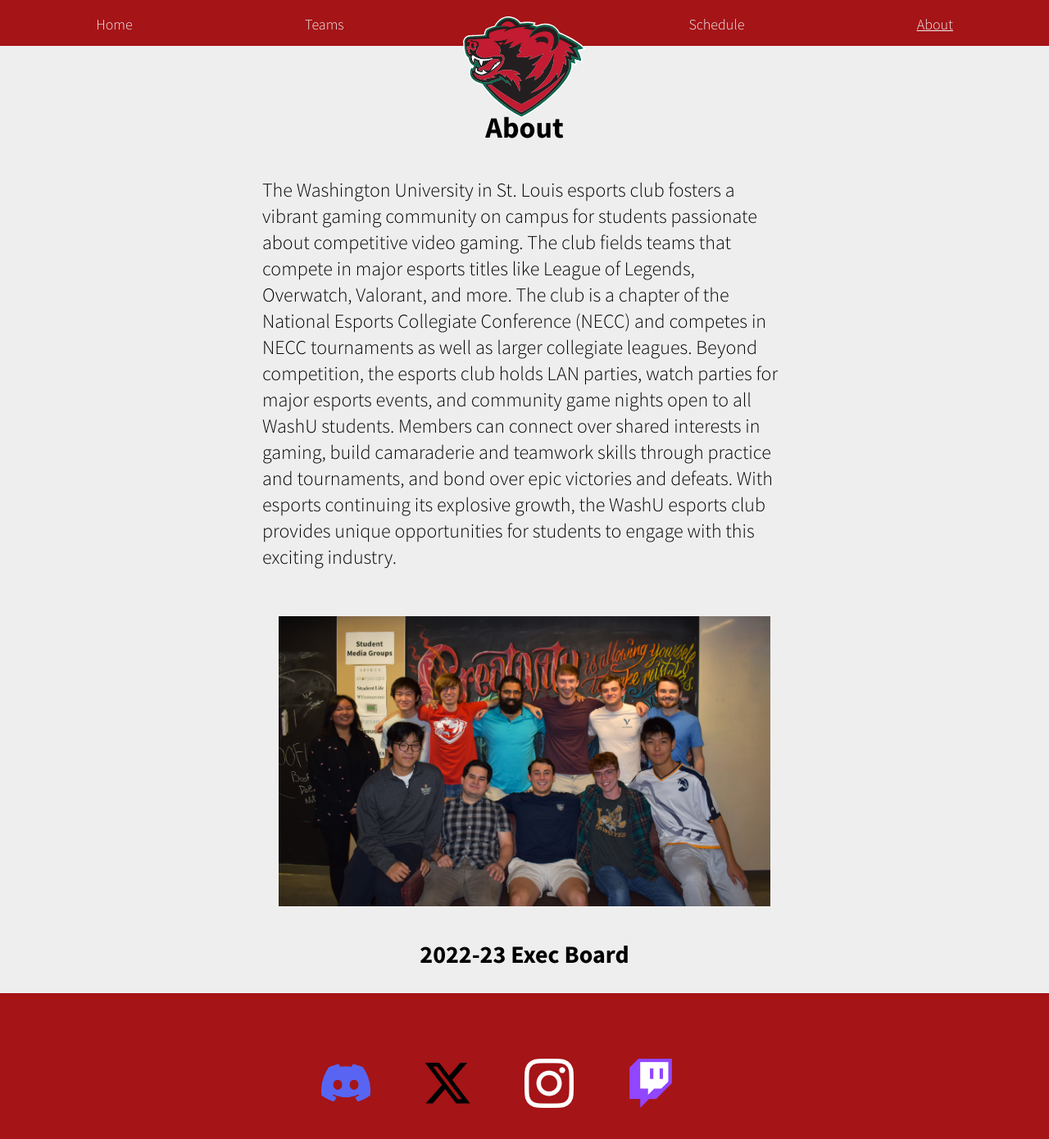
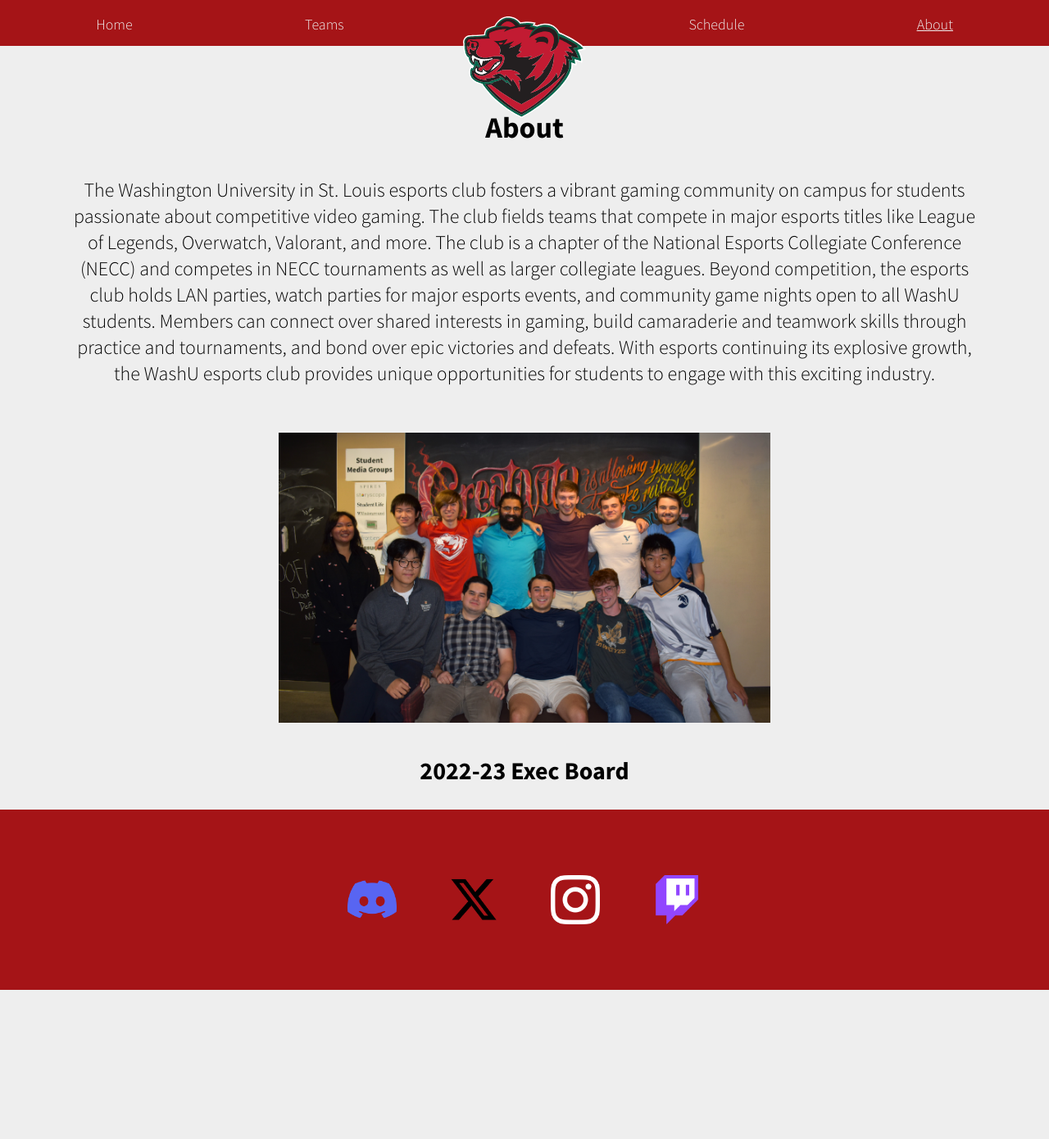
Before and after one commit to gnawcire/WashU-Esports-Website, a Next.js app in the folder washuesportswebsite/: page /about in a window 1280 px wide. Shown: the top 1390 px of the page at 82% size. After the commit the page ends 1208 px from the top, so only its background shows below. Built offline with nearby package versions, Linux system fonts and the light colour scheme.

Commit message:
fixed formatting

```diff
--- a/washuesportswebsite/app/about/page.tsx
+++ b/washuesportswebsite/app/about/page.tsx
@@ -9,7 +9,7 @@ export default function Page() {
         About
       </div>
       </div>
-      <div className ={`${sourceSansProLight.className} text-2xl mx-80 mt-10`}>
+      <div className ={`${sourceSansProLight.className} text-2xl text-center lg:zpx-40 sm:px-20 mt-10 w-full`}>
       The Washington University in St. Louis esports club fosters a vibrant gaming community on campus for students passionate about competitive video gaming. The club fields teams that compete in major esports titles like League of Legends, Overwatch, Valorant, and more. The club is a chapter of the National Esports Collegiate Conference (NECC) and competes in NECC tournaments as well as larger collegiate leagues. Beyond competition, the esports club holds LAN parties, watch parties for major esports events, and community game nights open to all WashU students. Members can connect over shared interests in gaming, build camaraderie and teamwork skills through practice and tournaments, and bond over epic victories and defeats. With esports continuing its explosive growth, the WashU esports club provides unique opportunities for students to engage with this exciting industry.
       </div>
       <div className ={`pt-14`}>
--- a/washuesportswebsite/app/components/footer/footer.tsx
+++ b/washuesportswebsite/app/components/footer/footer.tsx
@@ -8,7 +8,7 @@ import { sourceSansProBoldIt, sourceSansProBold, sourceSansProLight } from '../.
 const footer=() =>{
     return (
         <div className={`bg-[#a51417] flex justify-center mt-[30px] pt-[80px] pb-[80px]`}>
-            <div className="mr-16">
+            <div className="ml-16">
                 <a href="https://discord.gg/yUFu5w3vvm" target="_blank">
                 <Image
                     src = "/discord.png"
@@ -18,7 +18,7 @@ const footer=() =>{
                 />
                 </a>
             </div>
-            <div className="mr-16">
+            <div className="ml-16 mr-8">
                 <a href="https://twitter.com/wustlesports?lang=en" target="_blank">
                 <Image
                     src = "/x.png"
@@ -28,7 +28,7 @@ const footer=() =>{
                 />
                 </a>
             </div>
-            <div className="mr-16">
+            <div className="mr-16 ml-8">
                 <a href="https://www.instagram.com/washu_esports/?hl=en" target="_blank">
                 <Image
                     src = "/instagram.png"
```
